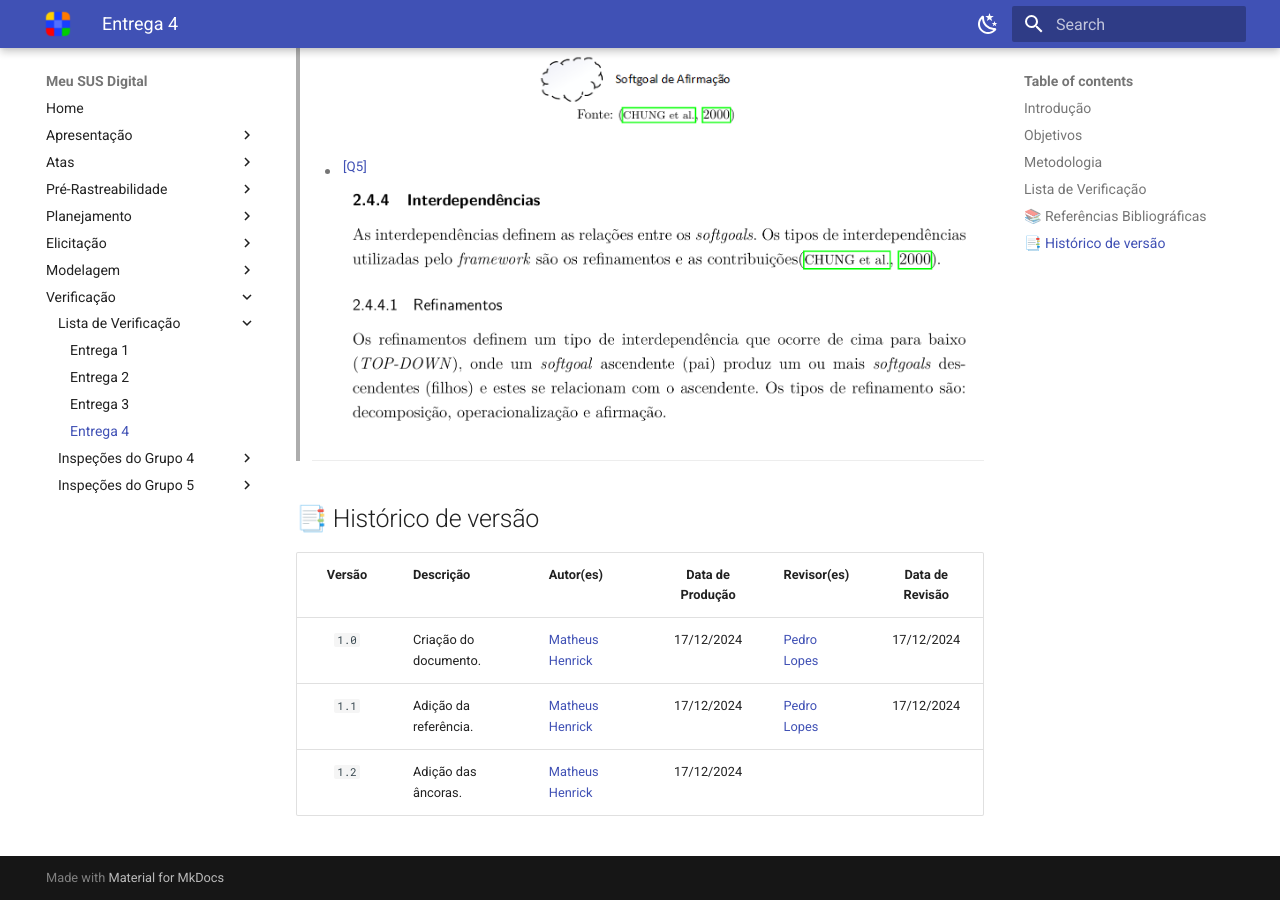
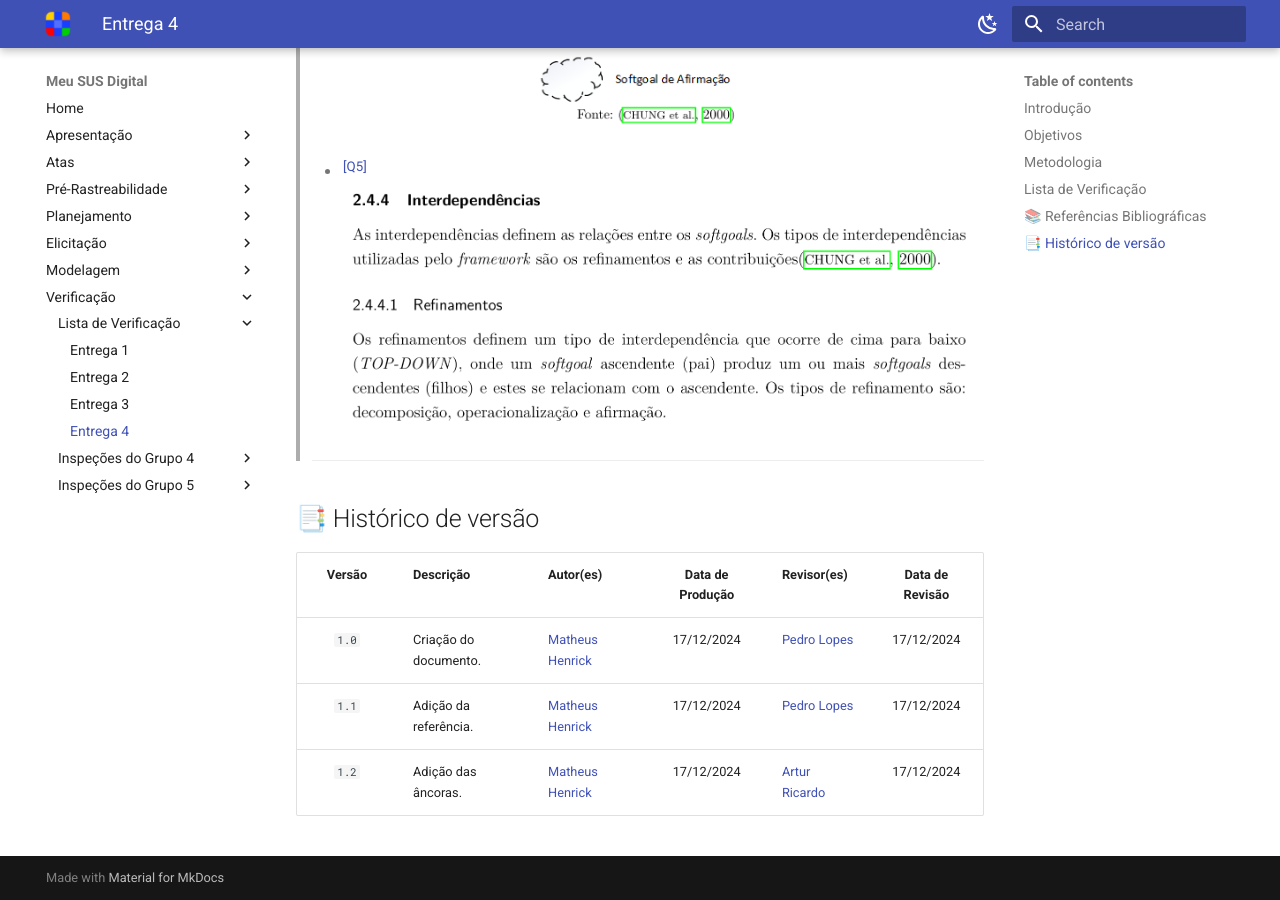
Before and after one commit to Requisitos-de-Software/2024.2-MeuSUSDigital, an MkDocs documentation site: the page built from docs/verificacao/lista_verif/entrega4.md, in a window 1280 px wide and 900 px high, scrolled down 5203 px. Built offline with MkDocs 1.6.1 and Material for MkDocs 9.7.7, drawn with Linux system fonts in a browser that asks for light colours.

Commit message:
revisão do documento

```diff
--- a/docs/verificacao/lista_verif/entrega4.md
+++ b/docs/verificacao/lista_verif/entrega4.md
@@ -231,4 +231,4 @@
 | :----: | --------- | --------- | :--------------: | ----------- | :-------------: |
 | `1.0`  | Criação do documento. | [Matheus Henrick](https://github.com/MatheusHenrickSantos) | 17/12/2024 | [Pedro Lopes](https://github.com/pLopess) | 17/12/2024 |
 | `1.1`  | Adição da referência. | [Matheus Henrick](https://github.com/MatheusHenrickSantos) | 17/12/2024 | [Pedro Lopes](https://github.com/pLopess) | 17/12/2024 |
-| `1.2`  | Adição das âncoras. | [Matheus Henrick](https://github.com/MatheusHenrickSantos) | 17/12/2024 |  |  |
+| `1.2`  | Adição das âncoras. | [Matheus Henrick](https://github.com/MatheusHenrickSantos) | 17/12/2024 | [Artur Ricardo](https://github.com/algorithmorphic) | 17/12/2024 |
```
